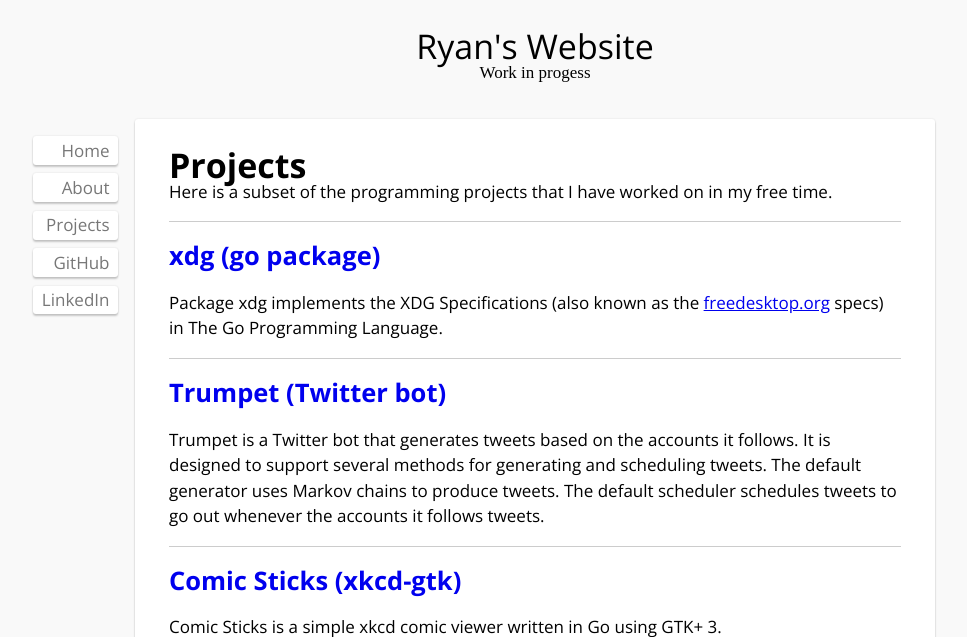
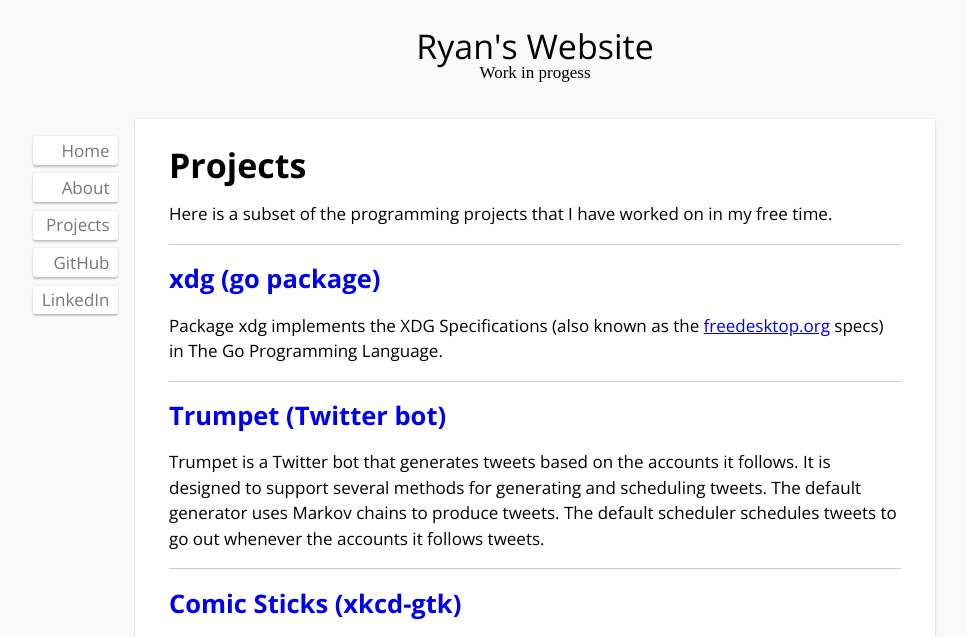
Before and after one commit to rkoesters/rkoesters.github.io, a Jekyll site: the page built from projects.md, in a window 1280 px wide. Shown: the top 637 px of the page, without its empty margins (105-1072 px from the left). Built offline with Jekyll 4.4.1, drawn with Linux system fonts in a browser that asks for light colours; nearby versions of some CDN libraries; grey boxes are pictures that could not be loaded.

Commit message:
Update css/main.css.

```diff
--- a/css/main.css
+++ b/css/main.css
@@ -131,8 +131,14 @@ nav {
 	margin-top: 0;
 }
 
-#content *:last-child {
+#content > *:last-child,
+#content > p > *:last-child {
 	margin-bottom: 0;
+}
+
+#content header {
+	margin-top: 0.67em;
+	margin-bottom: 0.67em;
 }
 
 #content h1,
```
